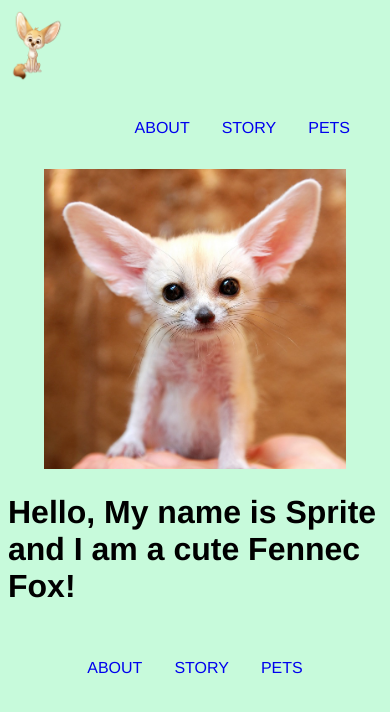
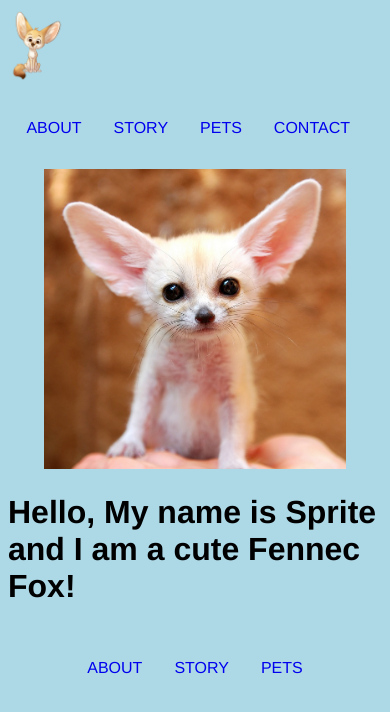
Before and after one commit to Januarybaby91/assignment5, a plain HTML site: page index.html in a window 390 px wide. Drawn offline with Linux system fonts and the light colour scheme.

Commit message:
added @ media rules

```diff
--- a/css/styles.css
+++ b/css/styles.css
@@ -61,3 +61,16 @@ footer ul {
     display: flex;
     justify-content: center;
 }
+@media screen and (max-width: 30rem) {
+    header,
+    main,
+    footer,
+    form p {
+        flex-direction: column;
+    }
+
+    @media only screen and (max-width: 900px) {
+    body {
+        background-color: lightblue;
+    }
+}
--- a/index.html
+++ b/index.html
@@ -8,7 +8,7 @@
 </head>
 
 <body>
-    <header>
+      <header>
 
 
 
@@ -18,6 +18,7 @@
                 <li><a href="about.html">About</a></li>
                 <li><a href="story.html">Story</a></li>
                 <li><a href="pets.html">Pets</a></li>
+                <li><a href="contact.html">Contact</a></li>
             </ul>
 
 
```
Also changed, not shown: about.html (+2 -1 lines), pets.html (+2 -1 lines).
